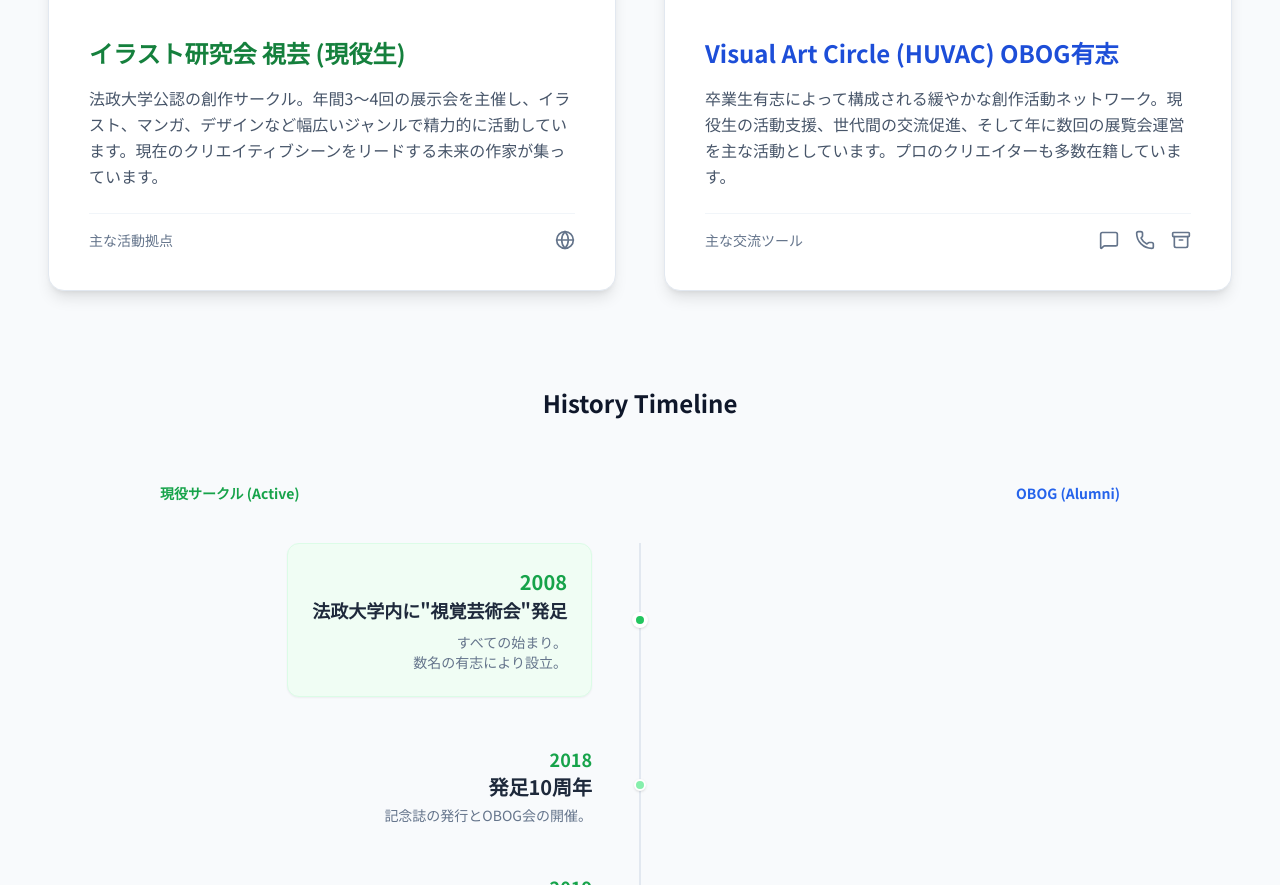
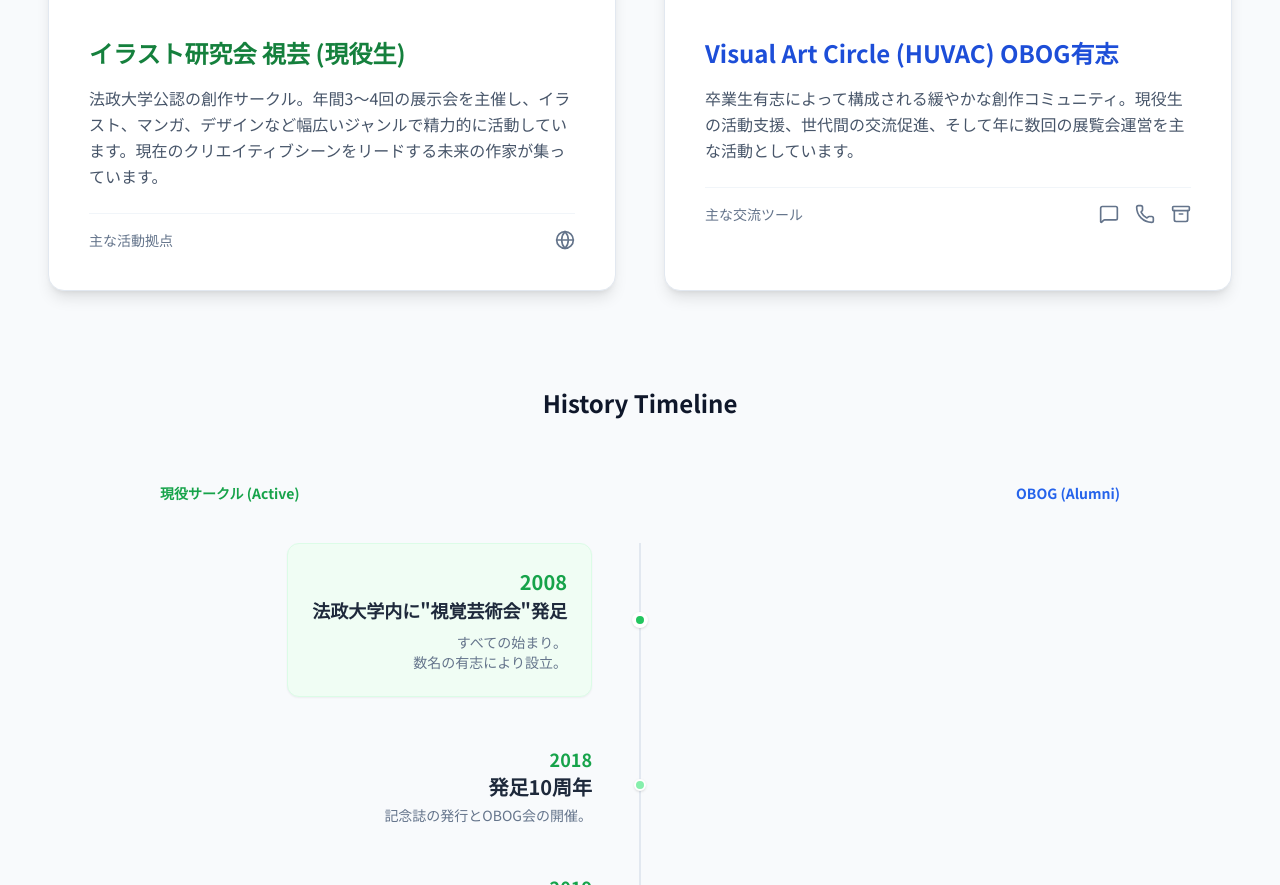
Before and after one commit to shigei-alliance/Shigei-HP, a plain HTML site: page index.html in a window 1280 px wide. Shown: the part 1994-2879 px from the top of the page. Drawn offline with nearby package versions, Linux system fonts and the light colour scheme; some icons are missing.

Commit message:
Update index.html

```diff
--- a/index.html
+++ b/index.html
@@ -249,7 +249,7 @@
                         <div class="p-8 lg:p-10">
                             <h4 class="text-2xl font-bold text-blue-700 mb-4">Visual Art Circle (HUVAC) OBOG有志</h4>
                             <p class="text-slate-600 mb-6 leading-relaxed">
-                                卒業生有志によって構成される緩やかな創作活動ネットワーク。現役生の活動支援、世代間の交流促進、そして年に数回の展覧会運営を主な活動としています。プロのクリエイターも多数在籍しています。
+                                卒業生有志によって構成される緩やかな創作コミュニティ。現役生の活動支援、世代間の交流促進、そして年に数回の展覧会運営を主な活動としています。
                             </p>
                             <div class="flex items-center justify-between border-t border-slate-100 pt-4">
                                 <span class="text-sm font-medium text-slate-500">主な交流ツール</span>
```
